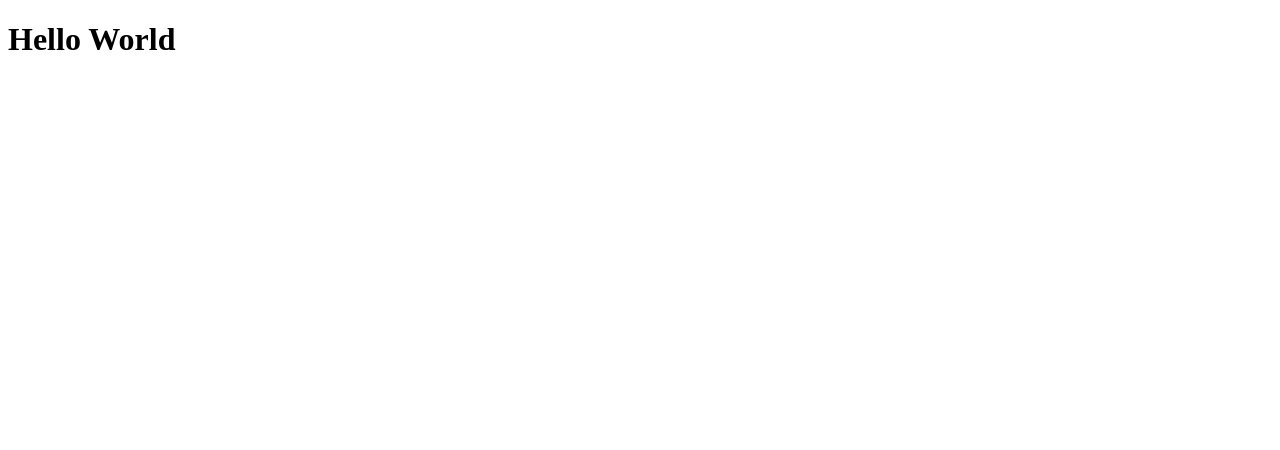
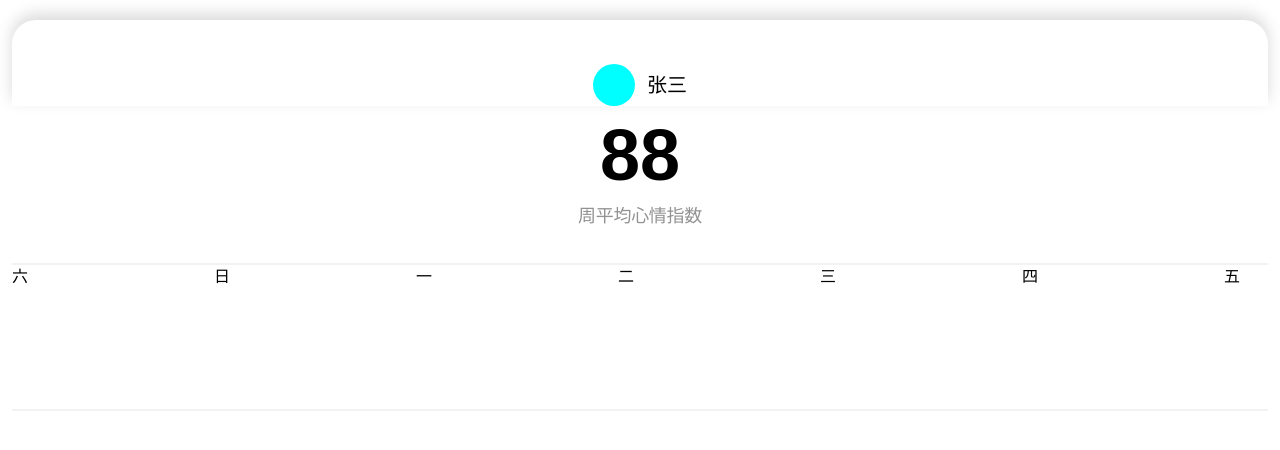
Before and after one commit to ruixing/ui-test, a React app: page / in a window 1280 px wide. Shown: the top 450 px of the page. Built offline with nearby package versions, Linux system fonts and the light colour scheme.

Commit message:
Add main structure

```diff
--- /dev/null
+++ b/src/MoodIndex.jsx
@@ -0,0 +1,71 @@
+import React, { useRef } from 'react'
+
+import './MoodIndex.less'
+
+const Profile = () => {
+  return (
+    <div className="profile-wrapper">
+      <div className="user-portrait"></div>
+      <div className="user-name">张三</div>
+    </div>
+  )
+}
+
+const MoodBar = ({ index, day, average  }) => {
+  return (
+    <div className="mood-index-bar">
+      <div className="mood-index-bar-body"></div>
+      <div className="mood-index-bar-day">{day}</div>
+    </div>
+  )
+}
+
+const MoodIndexBars = () => {
+  const moodData = [
+    { day: '六', index: 86 },
+    { day: '日', index: 80 },
+    { day: '一', index: 0 },
+    { day: '二', index: 90 },
+    { day: '三', index: 92 },
+    { day: '四', index: 97 },
+    { day: '五', index: 81 }
+  ]
+
+  const effectiveData = moodData.filter(m => m.index > 0)
+  const average = effectiveData.length > 0
+                    ? effectiveData.reduce((p, c) => p.index + c.index, 0) / effectiveData.length
+                    : 0
+
+
+  return (
+    <div className="mood-index-bar-bg">
+      <hr className="mood-index-level" data-index="1" />
+      <hr className="mood-index-level" data-index="2" />
+      <div className="mood-index-bar-wrapper">
+        {
+          moodData.map(({ day, index }) => (
+            <MoodBar
+              key={day}
+              day={day}
+              index={index}
+              average={average}
+            />
+          ))
+        }
+      </div>
+    </div>
+  )
+}
+
+const MoodIndex = () => {
+  return (
+    <div className="mood-index-body">
+      <Profile />
+      <div className="average-mood-index-count">88</div>
+      <div className="average-mood-index-text">周平均心情指数</div>
+      <MoodIndexBars />
+    </div>
+  )
+}
+
+export default MoodIndex
--- /dev/null
+++ b/src/MoodIndex.less
@@ -0,0 +1,78 @@
+.mood-index-body {
+  margin: 20px 12px;
+  font-family: 'PingFangSC-Medium', 'Microsoft Yahei', sans-serif;
+
+
+  .profile-wrapper {
+    display: flex;
+    justify-content: center;
+    align-items: center;
+    border-top-left-radius: 24px;
+    border-top-right-radius: 24px;
+    background: #FFFFFF;
+    box-shadow: 0px -6px 16px rgba(0, 0, 0, 0.15);
+    padding-top: 44px;
+  }
+
+  .user-portrait {
+    width: 42px;
+    height: 42px;
+    margin-right: 12px;
+    background-color: aqua;
+    border-radius: 50%;
+  }
+
+  .user-name {
+    color: #000;
+    font-weight: 500;
+    font-size: 20px;
+    line-height: 28px;
+  }
+
+  .average-mood-index-count {
+    font-weight: 800;
+    font-size: 72px;
+    line-height: 98px;
+    text-align: center;
+  }
+
+  .average-mood-index-text {
+    font-size: 18px;
+    line-height: 25px;
+    text-align: center;
+    color: #929292;
+    letter-spacing: -0.3px;
+  }
+
+  .mood-index-bar-bg {
+    height: 340px;
+    position: relative;
+    margin-top: 34px;
+  }
+
+  .mood-index-level {
+    width: 100%;
+    height: 2px;
+    border: none;
+    margin: 0;
+    background: #F2F2F2;
+    position: absolute;
+
+    &[data-index="1"] {
+      top: 0;
+    }
+
+    &[data-index="2"] {
+      top: 146px;
+    }
+  }
+
+  .mood-index-bar-wrapper {
+    display: flex;
+    justify-content: space-between;
+  }
+
+  .mood-index-bar {
+    width: 44px;
+  }
+}
--- a/src/index.html
+++ b/src/index.html
@@ -5,7 +5,7 @@
   <meta name="viewport" content="width=device-width, initial-scale=1.0">
   <title>历史心情指数</title>
 </head>
-<body>
-  <div id="react-body-wrapper"></div>
+<body style="margin: 0;">
+  <div id="react-body-wrapper" style="overflow: hidden;"></div>
 </body>
 </html>
--- a/src/index.jsx
+++ b/src/index.jsx
@@ -1,8 +1,5 @@
-import React, { useRef } from 'react'
+import React from 'react'
 import ReactDOM from 'react-dom'
+import MoodIndex from './MoodIndex'
 
-const APP = () => {
-  return <h1>Hello World</h1>
-}
-
-ReactDOM.render(<APP />, document.getElementById('react-body-wrapper'))
+ReactDOM.render(<MoodIndex />, document.getElementById('react-body-wrapper'))
--- a/webpack.config.js
+++ b/webpack.config.js
@@ -19,7 +19,7 @@ module.exports = {
     public: 'http://127.0.0.1:8000',
     port: 8000,
     host: '0.0.0.0',
-    index: 'test.html'
+    index: 'index.html'
   },
 
   plugins: [
```
